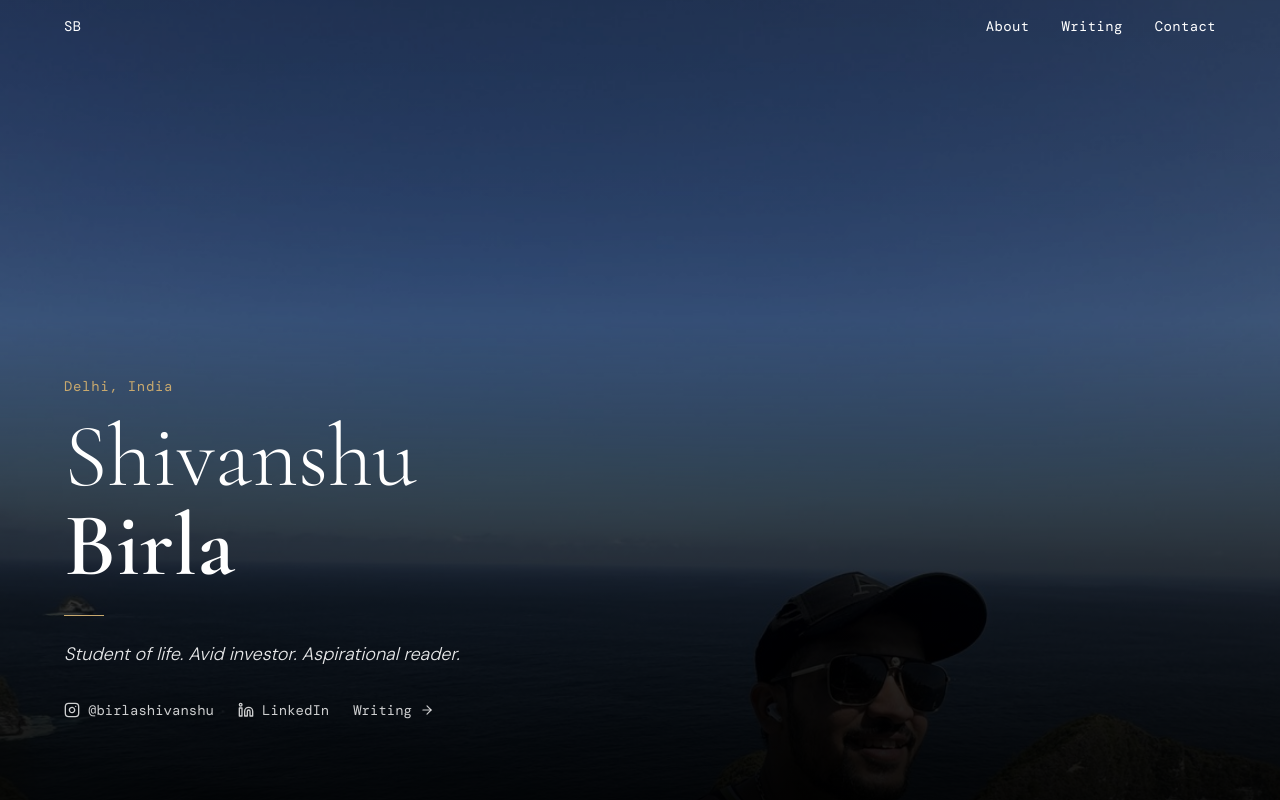
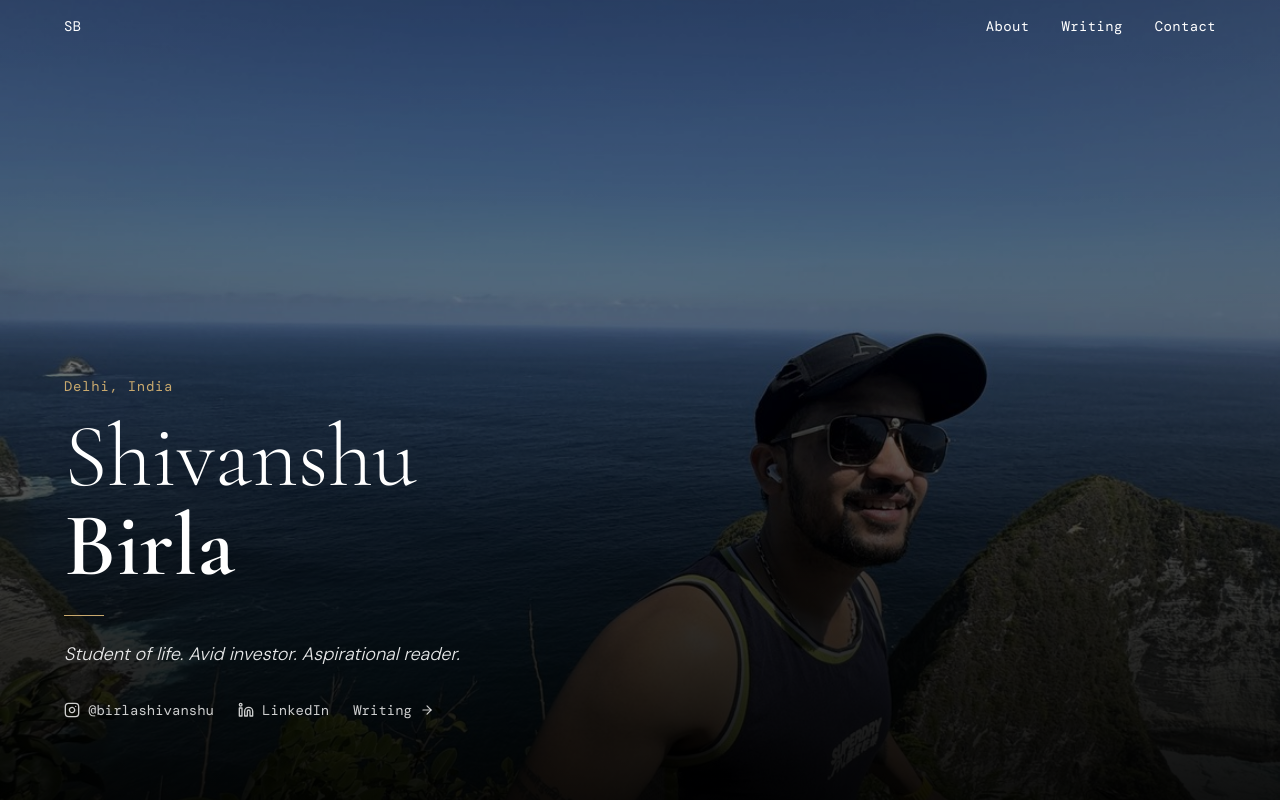
Before and after one commit to shivanshu-makia/shivanshubirla.com, a Next.js app in the folder shivanshubirla-website/: page / in a window 1280 px wide. Shown: the top 800 px of the page. Built offline with nearby package versions, Linux system fonts and the light colour scheme; a web font is replaced by a local one.

Commit message:
Update page.tsx

```diff
--- a/shivanshubirla-website/app/page.tsx
+++ b/shivanshubirla-website/app/page.tsx
@@ -85,7 +85,7 @@ function HeroSection() {
           fill
           priority
           className="object-cover hero-image"
-          style={{ objectPosition: 'center 20%' }}
+          style={{ objectPosition: 'center 65%' }}
         />
         <div className="absolute inset-0 hero-overlay" />
       </div>
```
